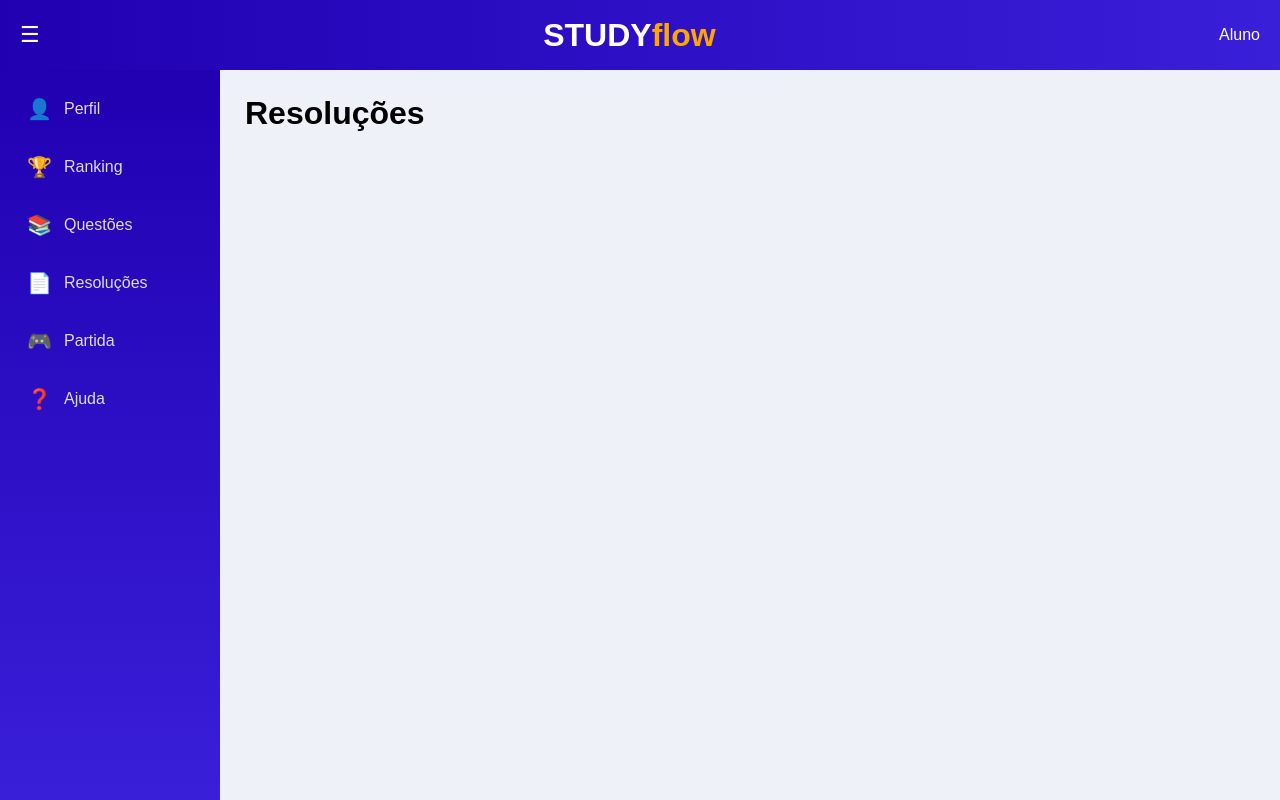
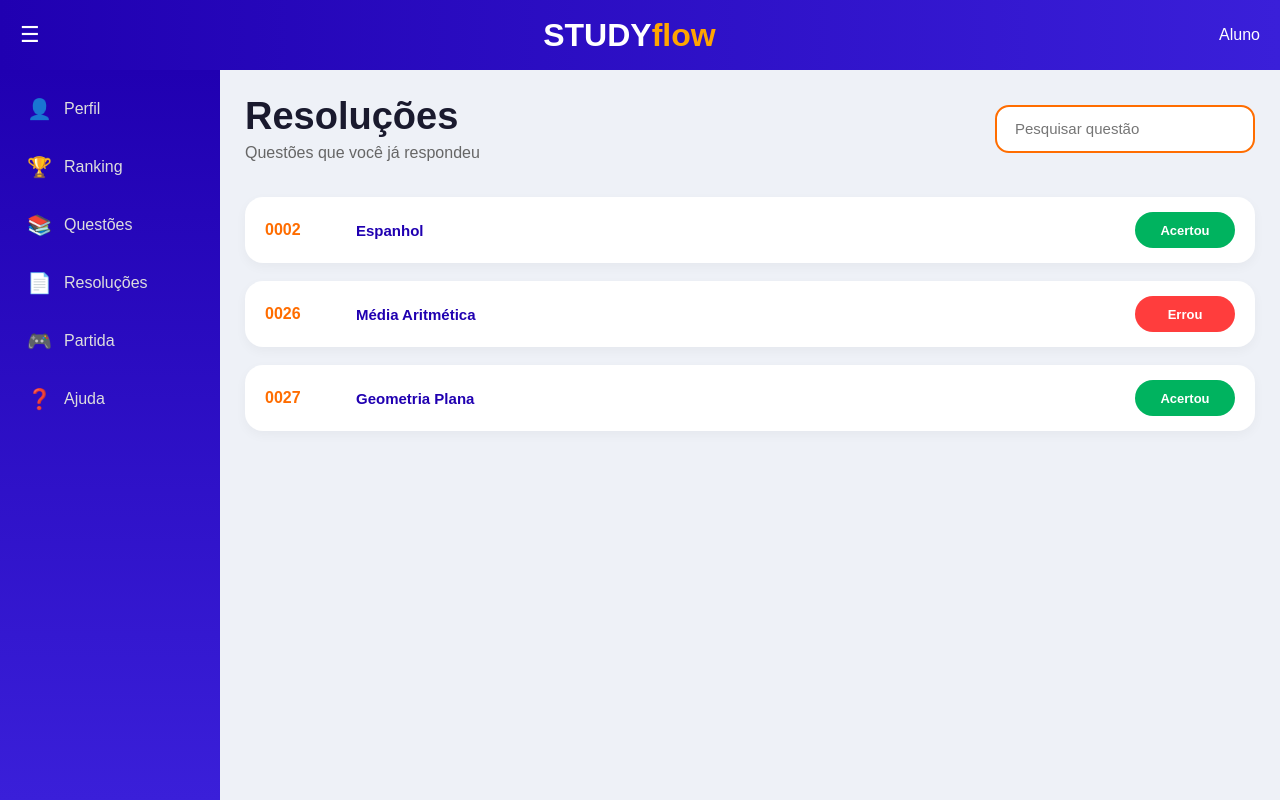
Before and after one commit to Brunokenji1/ACELERA2, a React (Create React App) app in the folder frontend/: page /resolucoes in a window 1280 px wide. Built offline with nearby package versions, Linux system fonts and the light colour scheme.

Commit message:
pagina de lista de resolucoes feita

```diff
--- a/frontend/src/App.js
+++ b/frontend/src/App.js
@@ -6,8 +6,6 @@ import Cadastro from "./pages/Cadastro";
 import Perfil from "./pages/Perfil";
 
 import Layout from "./components/Layout";
-
-import Resolucoes from "./pages/Resolucoes";
 
 import Partida from "./pages/Partida";
 
@@ -18,25 +16,25 @@ import Categorias from "./pages/Questoes/Categorias";
 import ListaQuestoes from "./pages/Questoes/ListaQuestoes";
 import Questao from "./pages/Questoes/Questao";
 
+//Resolucoes
+import ListaResolucoes from "./pages/Resolucoes/ListaResolucoes";
 
 function App() {
   return (
     <BrowserRouter>
       <Routes>
-
         <Route path="/" element={<Login />} />
         <Route path="/cadastro" element={<Cadastro />} />
 
-         <Route element={<Layout />}>
+        <Route element={<Layout />}>
           <Route path="/perfil" element={<Perfil />} />
           <Route path="/ranking" element={<Ranking />} />
           <Route path="/questoes" element={<Categorias />} />
           <Route path="/questoes/:categoria" element={<ListaQuestoes />} />
           <Route path="/questao/:id" element={<Questao />} />
-          <Route path="/resolucoes" element={<Resolucoes />} />
+          <Route path="/resolucoes" element={<ListaResolucoes />} />
           <Route path="/partida" element={<Partida />} />
         </Route>
-
       </Routes>
     </BrowserRouter>
   );
--- /dev/null
+++ b/frontend/src/pages/Resolucoes/ListaResolucoes.jsx
@@ -0,0 +1,85 @@
+import "../../styles/resolucoes/listaResolucoes.css";
+
+import { useState } from "react";
+
+export default function ListaResolucoes() {
+  const [pesquisa, setPesquisa] = useState("");
+
+  const resolucoes = [
+    {
+      id: "0002",
+
+      titulo: "Espanhol",
+
+      status: "acertou",
+    },
+
+    {
+      id: "0026",
+
+      titulo: "Média Aritmética",
+
+      status: "errou",
+    },
+
+    {
+      id: "0027",
+
+      titulo: "Geometria Plana",
+
+      status: "acertou",
+    },
+  ];
+
+  const resolucoesFiltradas = resolucoes.filter((questao) =>
+    questao.titulo.toLowerCase().includes(pesquisa.toLowerCase()),
+  );
+
+  return (
+    <div className="resolucoes-container">
+      {/* HEADER */}
+      <div className="resolucoes-header">
+        <div>
+          <h1>Resoluções</h1>
+
+          <p>Questões que você já respondeu</p>
+        </div>
+
+        {/* PESQUISA */}
+        <input
+          type="text"
+          placeholder="Pesquisar questão"
+          value={pesquisa}
+          onChange={(e) => setPesquisa(e.target.value)}
+          className="input-pesquisa"
+        />
+      </div>
+
+      {/* LISTA */}
+      {resolucoesFiltradas.length > 0 ? (
+        <div className="resolucoes-lista">
+          {resolucoesFiltradas.map((questao) => (
+            <div key={questao.id} className="resolucao-card">
+              {/* ESQUERDA */}
+              <div className="resolucao-left">
+                <span className="questaoRes-id">{questao.id}</span>
+
+                <h2>{questao.titulo}</h2>
+              </div>
+
+              {/* STATUS */}
+              <span className={`status ${questao.status}`}>
+                {questao.status === "acertou" ? "Acertou" : "Errou"}
+              </span>
+            </div>
+          ))}
+        </div>
+      ) : (
+        <div className="resolucoes-vazio">
+          <h2>Nenhuma resolução encontrada</h2>
+
+        </div>
+      )}
+    </div>
+  );
+}
--- /dev/null
+++ b/frontend/src/styles/resolucoes/listaResolucoes.css
@@ -0,0 +1,163 @@
+.resolucoes-container {
+  width: 100%;
+}
+
+/* HEADER */
+.resolucoes-header {
+  display: flex;
+
+  justify-content: space-between;
+  align-items: center;
+
+  margin-bottom: 35px;
+}
+
+.resolucoes-header h1 {
+  font-size: 38px;
+
+  color: #1a1a2e;
+
+  margin-bottom: 6px;
+}
+
+.resolucoes-header p {
+  color: #666;
+}
+
+/* PESQUISA */
+.input-pesquisa {
+  width: 260px;
+
+  height: 48px;
+
+  border: 2px solid #ff6d00;
+
+  border-radius: 14px;
+
+  padding: 0 18px;
+
+  font-size: 15px;
+
+  outline: none;
+
+  background: white;
+}
+
+/* LISTA */
+.resolucoes-lista {
+  display: flex;
+
+  flex-direction: column;
+
+  gap: 18px;
+}
+
+/* CARD */
+.resolucao-card {
+  background: white;
+
+  border-radius: 18px;
+
+  padding: 0 20px;
+
+  height: 66px;
+
+  display: flex;
+
+  justify-content: space-between;
+
+  align-items: center;
+
+  cursor: pointer;
+
+  transition: 0.2s;
+
+  box-shadow:
+    0 4px 12px rgba(0,0,0,0.04);
+}
+
+.resolucao-card:hover {
+  transform: translateY(-3px);
+
+  box-shadow: 0 14px 30px rgba(0, 0, 0, 0.1);
+}
+
+/* ESQUERDA */
+.resolucao-left {
+  display: flex;
+
+  align-items: center;
+
+  gap: 26px;
+}
+
+/* ID */
+.questaoRes-id {
+  font-size: 16px;
+
+  font-weight: bold;
+
+  color: #ff6d00;
+
+  min-width: 65px;
+}
+
+/* TITULO */
+.resolucao-card h2 {
+  color: #2000B1;
+
+  font-size: 15px;
+
+  font-weight: 700;
+}
+
+/* STATUS */
+.status {
+  width: 100px;
+
+  height: 36px;
+
+  border-radius: 999px;
+
+  display: flex;
+
+  justify-content: center;
+  align-items: center;
+
+  font-size: 13px;
+
+  font-weight: bold;
+
+  color: white;
+}
+
+.status.acertou {
+  background: #00b35f;
+}
+
+.status.errou {
+  background: #ff3d3d;
+}
+
+/* VAZIO */
+.resolucoes-vazio {
+  background: white;
+
+  padding: 60px;
+
+  border-radius: 24px;
+
+  text-align: center;
+
+  box-shadow: 0 8px 25px rgba(0, 0, 0, 0.06);
+}
+
+.resolucoes-vazio h2 {
+  color: #1a1a2e;
+
+  margin-bottom: 14px;
+}
+
+.resolucoes-vazio p {
+  color: #666;
+}
```
Also changed, not shown: frontend/src/styles/resolucoes.css (deleted).
